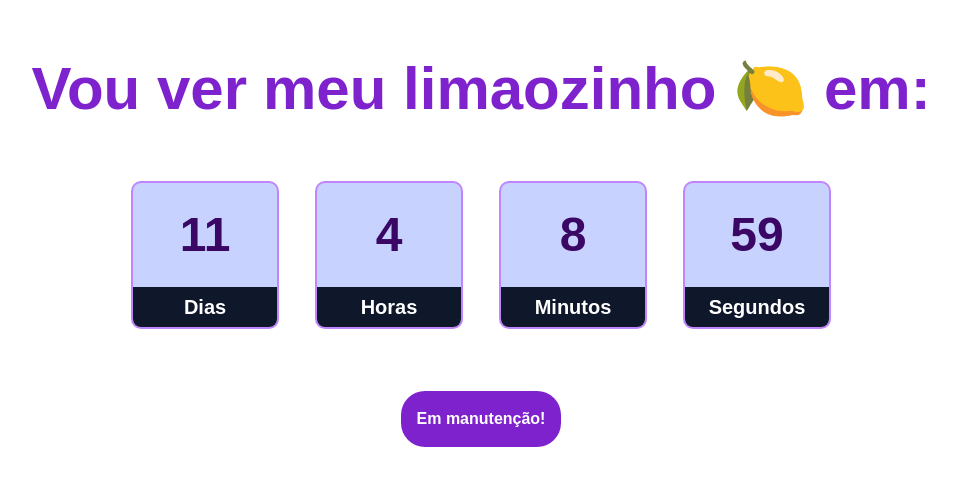
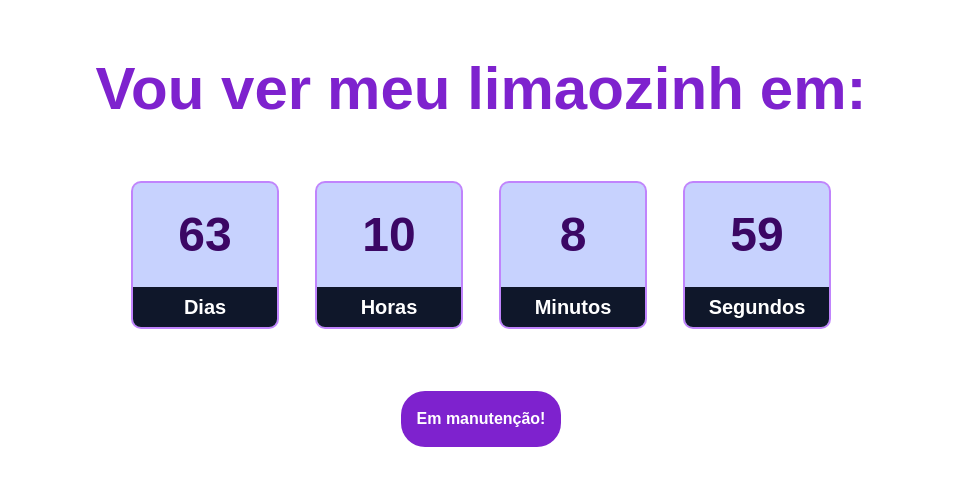
Before and after one commit to Nathan-013/Countdown-next, a Next.js app: page / in a window 1280 px wide. Shown: the part 147-632 px from the top of the page, without its empty margins (159-1115 px from the left). Built offline with nearby package versions, Linux system fonts and the light colour scheme.

Commit message:
update date

```diff
--- /dev/null
+++ b/app/Final/finalPage.jsx
@@ -0,0 +1,7 @@
+export default function FinalPage() {
+  return (
+    <h1>
+      Final Page
+    </h1>
+  )
+}
--- /dev/null
+++ b/app/Final/page.js
@@ -0,0 +1,7 @@
+export default function FinalPage() {
+  return (
+    <>
+      sdasdsaas
+    </>
+  );
+}
--- a/app/page.js
+++ b/app/page.js
@@ -4,16 +4,14 @@ import Contador from "./components/Contador";
 import useCountDown from "./hooks/useCountdown";
 import TypedText from "./components/TypedText";
 
-const nomes = ['minha fuinha', 'meu limaozinho 🍋', 'minha chata', 'minha vida', 'Aurora 🥱', 'a acompanhante 🤭'];
-
-export default function Home() {
-  const [day, hour, minute, second] = useCountDown('10/04/2024 00:00:00')
-
-  return (
-    <div className='flex flex-col gap-16 justify-center items-center h-screen'>
+const names = ['minha fuinha', 'meu limaozinho 🍋', 'minha chata', 'minha vida', 'Aurora 🥱', 'a acompanhante 🤭'];
+const CountDown = ({ names, day, hour, minute, second }) => {
+  if (day+hour+minute+second >= 0) {
+    return(
+    <>
       <div className="text-2xl lg:text-6xl font-bold text-center text-purple-700">
         <h1 className="flex gap-2 lg:gap-4">
-          Vou ver <TypedText strings={nomes} /> em:
+          Vou ver <TypedText strings={names} /> em:
         </h1>
       </div>
 
@@ -27,10 +25,36 @@ export default function Home() {
         <Contador title="Segundos" number={second} />
 
       </div>
+    </>)
+  } else {
+    return(
+      <>
+        XESDEDE
+      </>
+    )
+  }
+
+
+}
+
+export default function Home() {
+  const [day, hour, minute, second] = useCountDown('11/25/2024 06:00:00')
+  const time = day+hour+minute+second
+  console.log(time)
+  return (
+    <div className='flex flex-col gap-16 justify-center items-center h-screen'>
+      <CountDown
+        names={names}
+        day={day}
+        hour={hour}
+        minute={minute}
+        second={second}
+      />
 
       <Link
         className='bg-purple-700 hover:bg-purple-800 text-white font-bold py-4 px-4 rounded-3xl'
-        href='https://www.youtube.com/watch?v=zwL3KHTtdJk'
+        // href='https://www.youtube.com/watch?v=zwL3KHTtdJk'
+        href="/Final"
         target='_blank'
       >
         Em manutenção!
```
